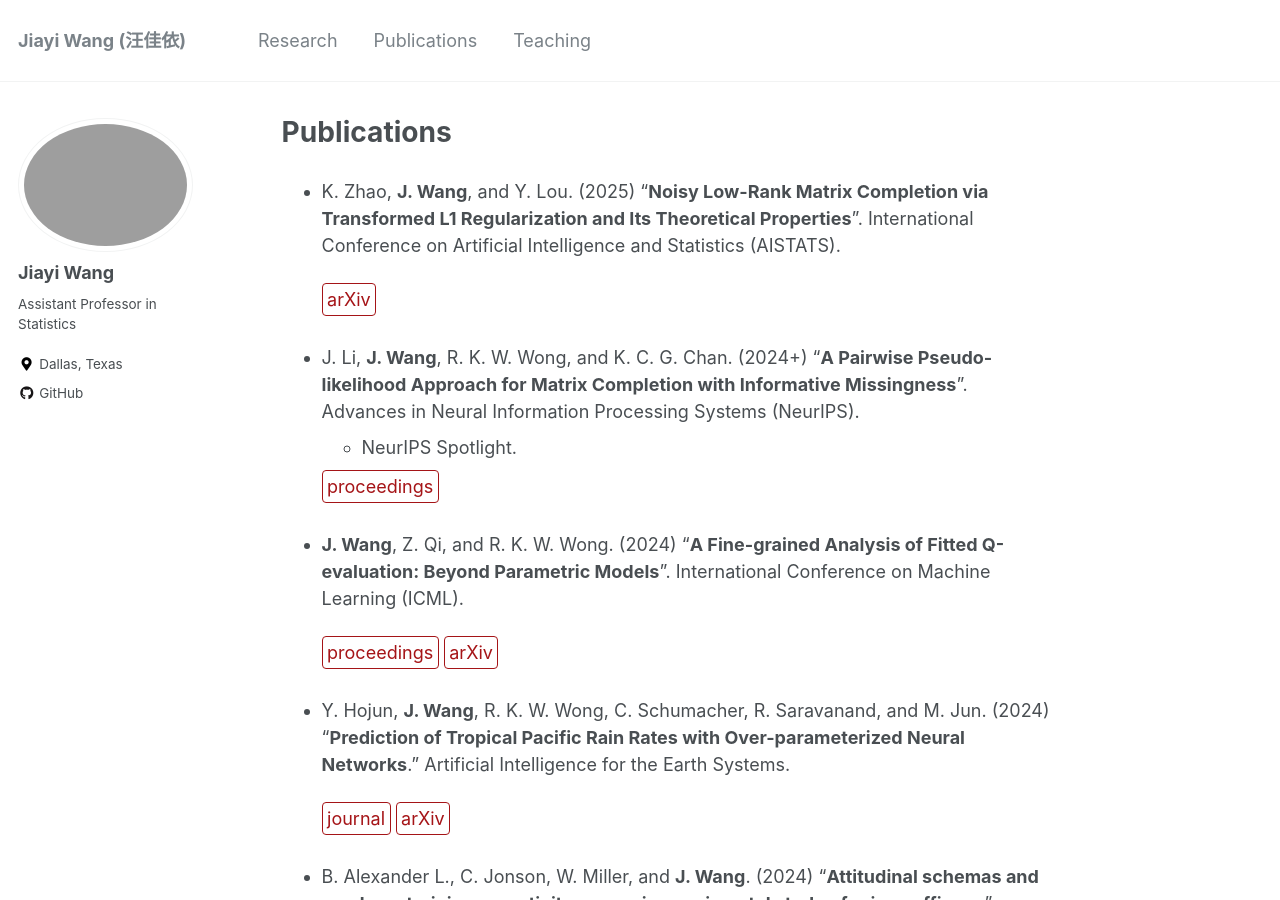
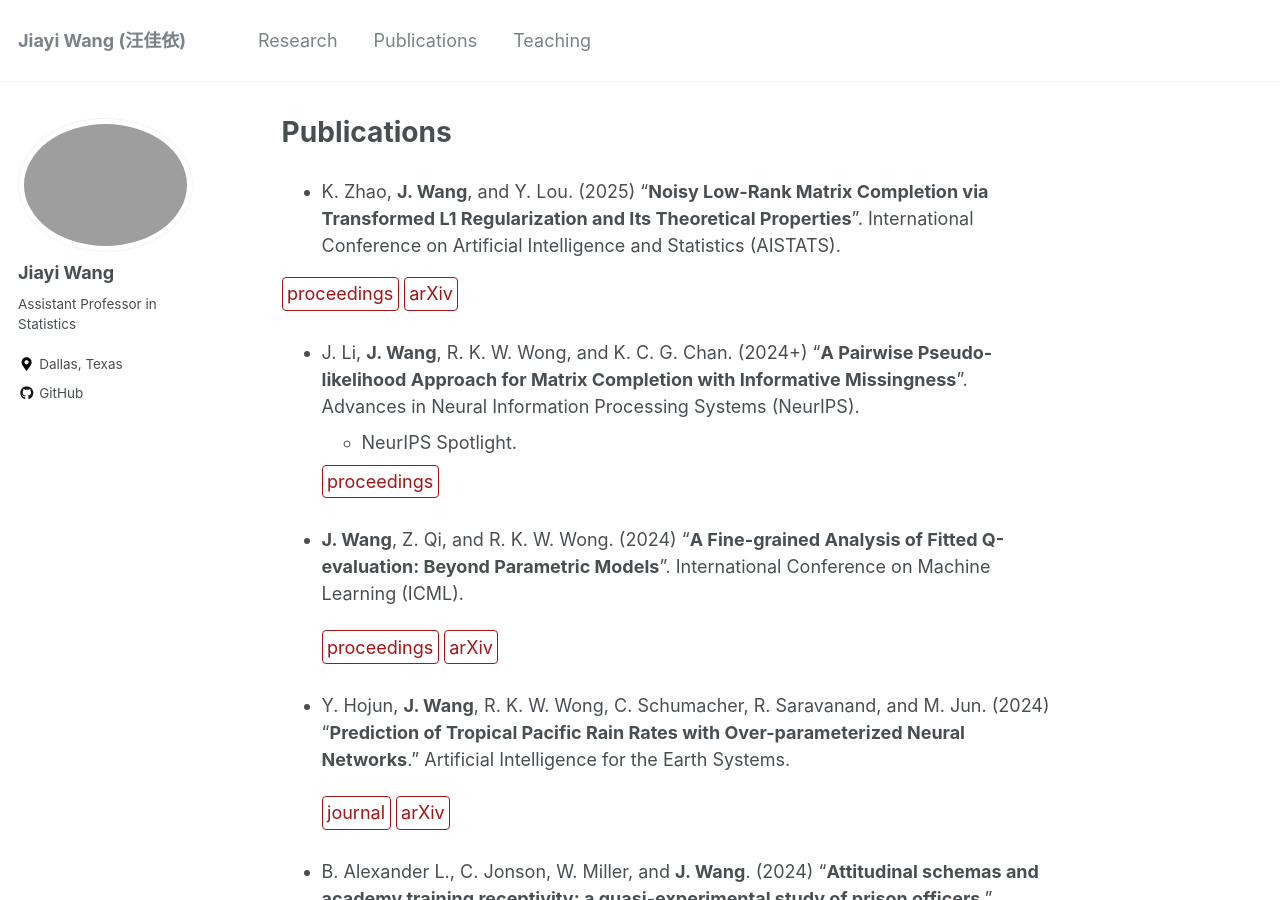
Before and after one commit to jiayiwang1017/jiayiwang1017.github.io, a Jekyll site: the page built from _pages/publications.md, in a window 1280 px wide and 900 px high. Built offline with Jekyll 4.4.1, drawn with Linux system fonts in a browser that asks for light colours.

Commit message:
Update publications.md

```diff
--- a/_pages/publications.md
+++ b/_pages/publications.md
@@ -5,7 +5,7 @@ title: "Publications"
 
 - K. Zhao, **J. Wang**, and Y. Lou. (2025) "**Noisy Low-Rank Matrix Completion via Transformed L1 Regularization and Its Theoretical Properties**". International Conference on Artificial Intelligence and Statistics (AISTATS).
 
-  [arXiv](https://arxiv.org/abs/2503.02289){: .btn--research}
+ [proceedings](https://proceedings.neurips.cc/paper_files/paper/2024/file/149ad6e32c08b73a3ecc3d11977fcc47-Paper-Conference.pdf){: .btn--research} [arXiv](https://arxiv.org/abs/2503.02289){: .btn--research}
 
 
 - J. Li, **J. Wang**, R. K. W. Wong, and K. C. G. Chan. (2024+) "**A Pairwise Pseudo-likelihood Approach for Matrix Completion with Informative Missingness**". Advances in Neural Information Processing Systems (NeurIPS).
```
